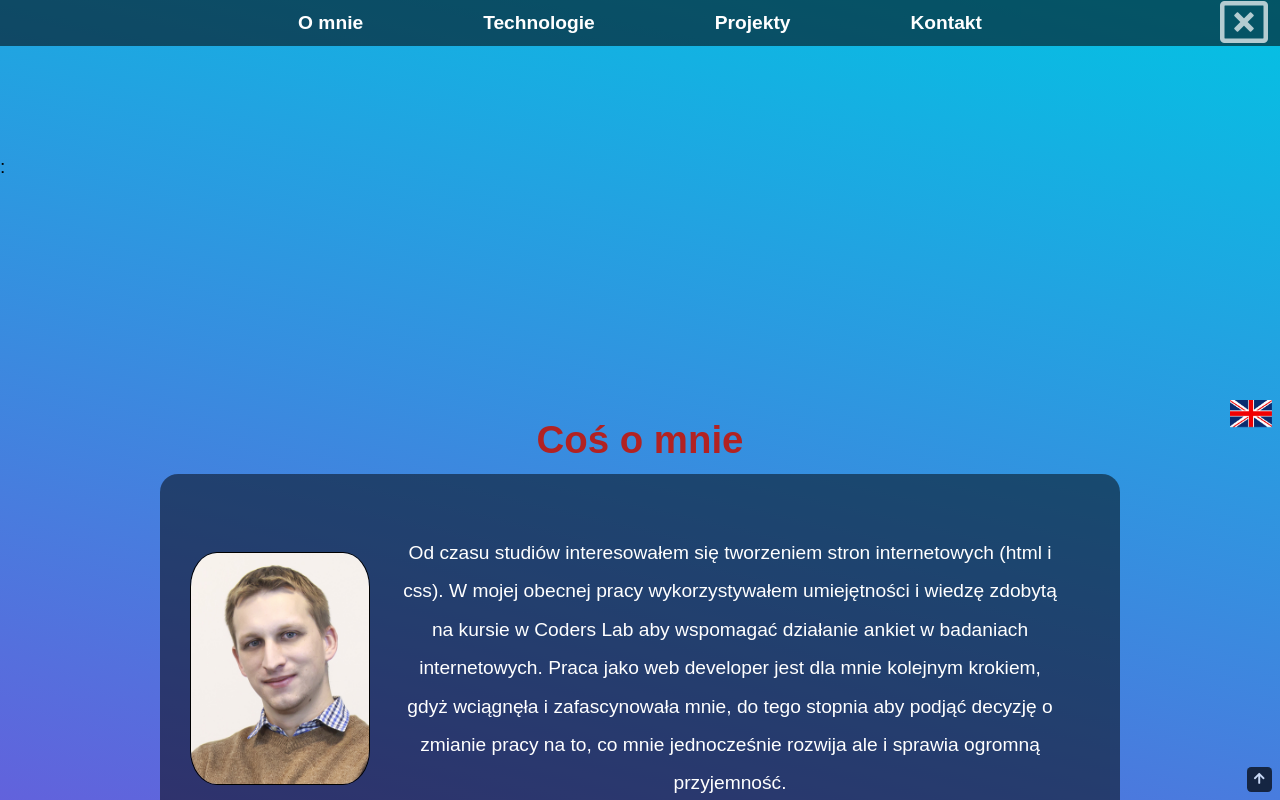
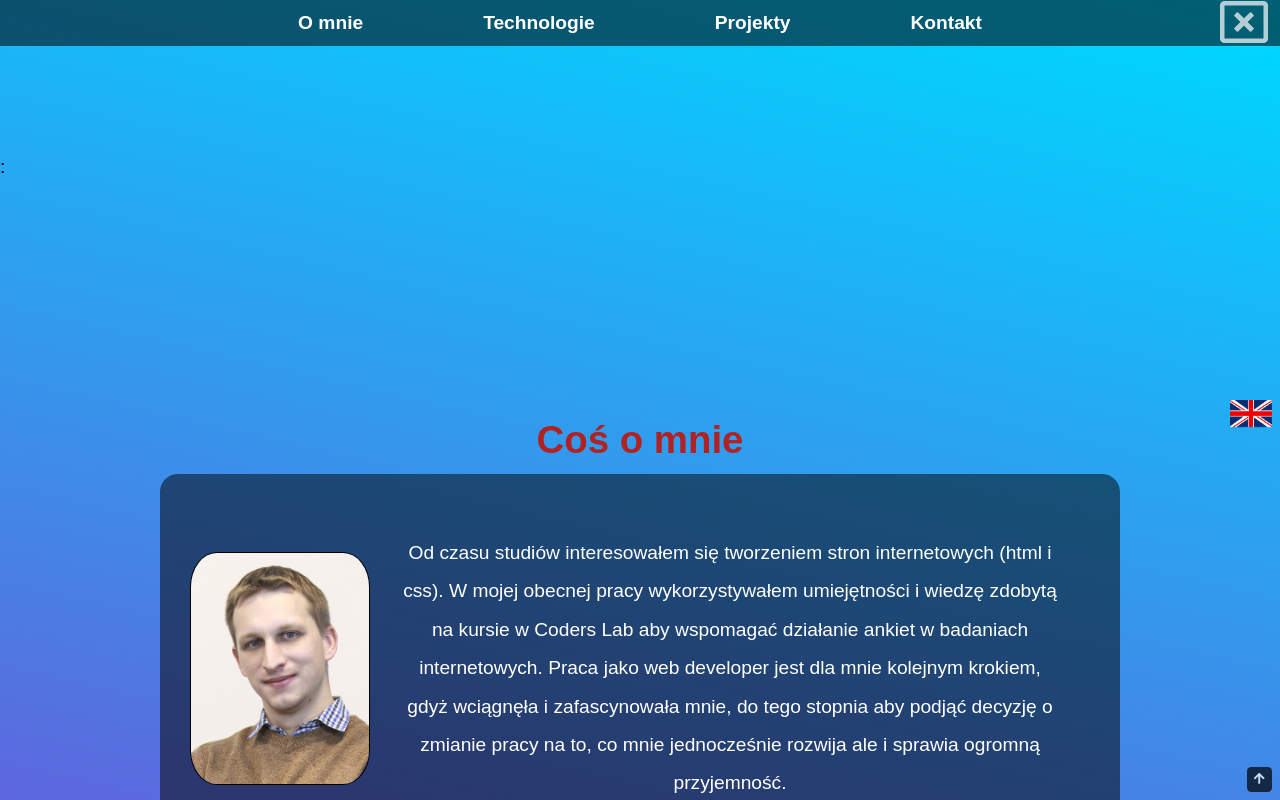
Before and after one commit to KrzGas/KrzysztofGasikPortfolio, a React app: page / in a window 1280 px wide. Shown: the top 800 px of the page. Built offline with nearby package versions, Linux system fonts and the light colour scheme.

Commit message:
bg update

```diff
--- a/scss/partials/_navigation.scss
+++ b/scss/partials/_navigation.scss
@@ -1,5 +1,16 @@
 .wrapper__nav {
   display: flex;
+}
+.menu__wrapper {
+  position: fixed;
+  right: 0.625em;
+  top: -4em;
+  z-index: 4;
+  i {
+    display: flex;
+    flex-flow: column wrap;
+    align-items: center;
+  }
 }
 .menu__visible__curtain, .menu__hidden__curtain {
   width: 100%;
@@ -12,6 +23,7 @@
 .menu__visible__curtain {
   animation: menuSlideLeft .25s ease-in;
   opacity: 1;
+  z-index: 3;
 }
 .menu__hidden__curtain {
   animation: menuSlideRight .25s ease-in;
@@ -43,16 +55,7 @@ nav {
   }
 }
 
-.menu__wrapper {
-  position: fixed;
-  right: 0.625em;
-  top: -4em;
-  i {
-    display: flex;
-    flex-flow: column wrap;
-    align-items: center;
-  }
-}
+
 
 .fa-window-close,
 .fa-bars {
--- a/scss/style.scss
+++ b/scss/style.scss
@@ -40,8 +40,8 @@ body {
   background: linear-gradient(
       13deg,
       rgba(2, 0, 36, 1) 0%,
-      rgba(98, 98, 220, 1) 4%,
-      rgba(7, 190, 227, 1) 100%
+      rgba(98, 98, 220, 1) 0%,
+      rgb(0, 213, 255) 100%
     )
     no-repeat center center fixed;
 }
```
Also changed, not shown: 9 other files (tests, documents, lock files or other folders).
